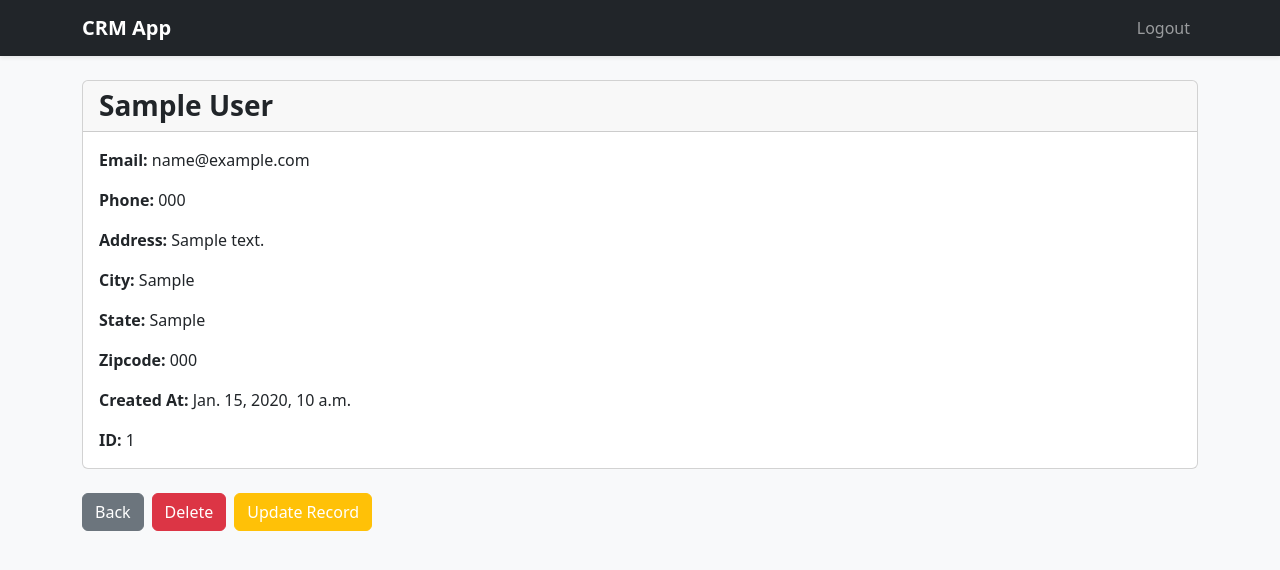
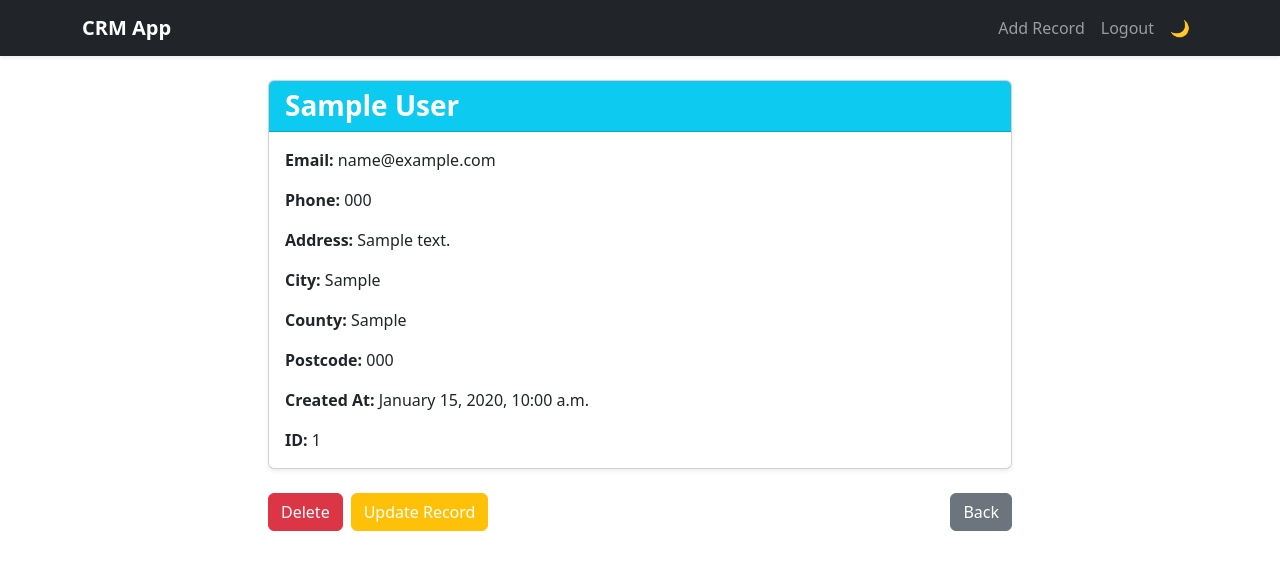
Before and after one commit to ThinkAboutRek/Customer-Relationship-Management-App, a Django app: page /record/1 in a window 1280 px wide. Shown: the top 570 px of the page. Run offline with Django 5.2, Linux system fonts and the light colour scheme; a user stored in the database is signed in; tables that the repository leaves empty hold one stand-in row (values such as "Sample post").

Commit message:
Enhanced UI, added add/update record function, dark mode function

```diff
--- a/CRM_Website/templates/base.html
+++ b/CRM_Website/templates/base.html
@@ -1,5 +1,5 @@
 <!doctype html>
-<html lang="en">
+<html lang="en" data-bs-theme="light">
   <head>
     <meta charset="utf-8">
     <meta name="viewport" content="width=device-width, initial-scale=1">
@@ -7,7 +7,7 @@
     <link href="https://cdn.jsdelivr.net/npm/bootstrap@5.3.6/dist/css/bootstrap.min.css" rel="stylesheet" integrity="sha384-4Q6Gf2aSP4eDXB8Miphtr37CMZZQ5oXLH2yaXMJ2w8e2ZtHTl7GptT4jmndRuHDT" crossorigin="anonymous">
     <style>
       body {
-        background-color: #f8f9fa;
+        transition: background-color 0.3s, color 0.3s;
       }
     </style>
   </head>
@@ -27,9 +27,31 @@
 
       {% block content %}
       {% endblock %}
-
     </div>
 
     <script src="https://cdn.jsdelivr.net/npm/bootstrap@5.3.6/dist/js/bootstrap.bundle.min.js" integrity="sha384-j1CDi7MgGQ12Z7Qab0qlWQ/Qqz24Gc6BM0thvEMVjHnfYGF0rmFCozFSxQBxwHKO" crossorigin="anonymous"></script>
+    <script>
+      const storedTheme = localStorage.getItem('theme');
+      const htmlEl = document.documentElement;
+      if (storedTheme) {
+        htmlEl.setAttribute('data-bs-theme', storedTheme);
+      }
+
+      const themeToggle = document.getElementById('theme-toggle');
+      if (themeToggle) {
+        themeToggle.addEventListener('click', () => {
+          const currentTheme = htmlEl.getAttribute('data-bs-theme');
+          const newTheme = currentTheme === 'dark' ? 'light' : 'dark';
+          htmlEl.setAttribute('data-bs-theme', newTheme);
+          localStorage.setItem('theme', newTheme);
+
+          // swap icon
+          themeToggle.textContent = newTheme === 'dark' ? '☀️' : '🌙';
+        });
+
+        // Set initial icon
+        themeToggle.textContent = htmlEl.getAttribute('data-bs-theme') === 'dark' ? '☀️' : '🌙';
+      }
+    </script>
   </body>
 </html>
--- a/CRM_Website/templates/navbar.html
+++ b/CRM_Website/templates/navbar.html
@@ -11,6 +11,9 @@
 
         {% if user.is_authenticated %}
           <li class="nav-item">
+            <a class="nav-link" href="{% url 'add_record' %}">Add Record</a>
+          </li>
+          <li class="nav-item">
             <a class="nav-link" href="{% url 'logout' %}">Logout</a>
           </li>
         {% else %}
@@ -22,6 +25,13 @@
           </li>
         {% endif %}
 
+        <!-- Dark Mode -->
+        <li class="nav-item">
+          <button id="theme-toggle" class="nav-link btn btn-link text-light px-2" title="Toggle Dark Mode" style="text-decoration: none;">
+            🌙
+          </button>
+        </li>
+
       </ul>
     </div>
   </div>
--- a/CRM_Website/templates/record.html
+++ b/CRM_Website/templates/record.html
@@ -1,46 +1,37 @@
 {% extends "base.html" %}
 {% block content %}
 
-    <div class="card">
-        <div class="card-header">
+<div class="col-md-8 offset-md-2">
+  <div class="card shadow-sm mt-4">
+        <div class="card-header bg-info text-white">
             <h3 class="mb-0">
                 <strong>{{ customer_record.first_name }} {{ customer_record.last_name }}</strong>
             </h3>
+            </div>
+
+            <div class="card-body">
+            <p class="card-text"><strong>Email:</strong> {{ customer_record.email }}</p>
+            <p class="card-text"><strong>Phone:</strong> {{ customer_record.phone }}</p>
+            <p class="card-text"><strong>Address:</strong> {{ customer_record.address }}</p>
+            <p class="card-text"><strong>City:</strong> {{ customer_record.city }}</p>
+            <p class="card-text"><strong>County:</strong> {{ customer_record.county }}</p>
+            <p class="card-text"><strong>Postcode:</strong> {{ customer_record.postcode }}</p>
+            <p class="card-text"><strong>Created At:</strong> {{ customer_record.created_at|date:"F j, Y, g:i a" }}</p>
+            <p class="card-text"><strong>ID:</strong> {{ customer_record.id }}</p>
         </div>
+  </div>
 
-        <div class="card-body">
+  <div class="d-flex justify-content-between mt-4">
+        <div class="d-flex gap-2">
+        <a href="{% url 'delete_record' customer_record.id %}" class="btn btn-danger"
+        onclick="return confirm('Are you sure you want to delete this record?');">Delete</a>
+        <a href="{% url 'update_record' customer_record.id %}" class="btn btn-warning text-white">Update Record</a>
+        </div>
+        <div>
+        <a href="{% url 'home' %}" class="btn btn-secondary">Back</a>
+        </div>
+  </div>
 
-            <p class="card-text">
-            <strong>Email: </strong>{{ customer_record.email }}</p>
-
-            <p class="card-text">
-            <strong>Phone: </strong>{{ customer_record.phone }}</p>
-
-            <p class="card-text">
-            <strong>Address: </strong>{{ customer_record.address }}</p>
-
-            <p class="card-text">
-            <strong>City: </strong>{{ customer_record.city }}</p>
-
-            <p class="card-text">
-            <strong>State: </strong>{{ customer_record.county }}</p>
-
-            <p class="card-text">
-            <strong>Zipcode: </strong>{{ customer_record.postcode}}</p>
-
-            <p class="card-text">
-            <strong>Created At: </strong>{{ customer_record.created_at }}</p>
-
-            <p class="card-text">
-            <strong>ID: </strong>{{ customer_record.id }}</p>
-
-        </div>
-    </div>
-
-    <div class="mt-4 d-flex gap-2">
-    <a href="{% url 'home' %}" class="btn btn-secondary">Back</a>
-    <a href="{% url 'delete_record' customer_record.id %}" class="btn btn-danger">Delete</a>
-    <a href="{% url 'home' %}" class="btn btn-warning text-white">Update Record</a>
-    </div>
+</div>
 
 {% endblock %}
--- a/CRM_Website/urls.py
+++ b/CRM_Website/urls.py
@@ -7,4 +7,6 @@ urlpatterns = [
     path('register/', views.register_user, name='register'),
     path('record/<int:pk>', views.customer_record, name='record'),
     path('delete_record/<int:pk>', views.delete_record, name='delete_record'),
+    path('add_record/', views.add_record, name='add_record'),
+    path('update_record/<int:pk>', views.update_record, name='update_record'),
 ]
--- a/CRM_Website/views.py
+++ b/CRM_Website/views.py
@@ -1,7 +1,7 @@
 from django.shortcuts import render, redirect
 from django.contrib.auth import authenticate, login, logout
 from django.contrib import messages
-from.forms import SignUpForm
+from .forms import SignUpForm, AddRecordForm
 from .models import Record
 
 def home(request):
@@ -56,7 +56,7 @@ def customer_record(request, pk):
         customer_record = Record.objects.get(id=pk)
         return render(request, 'record.html', {'customer_record':customer_record})
     else:
-        messages.success(request, "You Must Be Logged In To View That Page!")
+        messages.success(request, "You Must Be Logged In To View This Page!")
         return redirect('home')
 
 
@@ -67,5 +67,33 @@ def delete_record(request, pk):
 		messages.success(request, "Record Deleted Successfully!")
 		return redirect('home')
 	else:
-		messages.success(request, "You Must Be Logged In To Do That!")
+		messages.success(request, "You Must Be Logged In To View This Page!")
 		return redirect('home')
+
+
+def add_record(request):
+	form = AddRecordForm(request.POST or None)
+	if request.user.is_authenticated:
+		if request.method == "POST":
+			if form.is_valid():
+				add_record = form.save()
+				messages.success(request, "Record Added!")
+				return redirect('home')
+		return render(request, 'add_record.html', {'form':form})
+	else:
+		messages.success(request, "You Must Be Logged In To View This Page!")
+		return redirect('home')
+
+
+def update_record(request, pk):
+	if request.user.is_authenticated:
+		current_record = Record.objects.get(id=pk)
+		form = AddRecordForm(request.POST or None, instance=current_record)
+		if form.is_valid():
+			form.save()
+			messages.success(request, "Record Has Been Updated!")
+			return redirect('home')
+		return render(request, 'update_record.html', {'form':form})
+	else:
+		messages.success(request, "You Must Be Logged In To View This Page!")
+		return redirect('home')
```
Also changed, not shown: CRM_Website/forms.py (+17 -1 lines), CRM_Website/templates/add_record.html (added, +23 -0 lines), CRM_Website/templates/home.html (+9 -1 lines), CRM_Website/templates/update_record.html (added, +23 -0 lines), CRM_Website/templates/register.html (line endings or trailing spaces).
